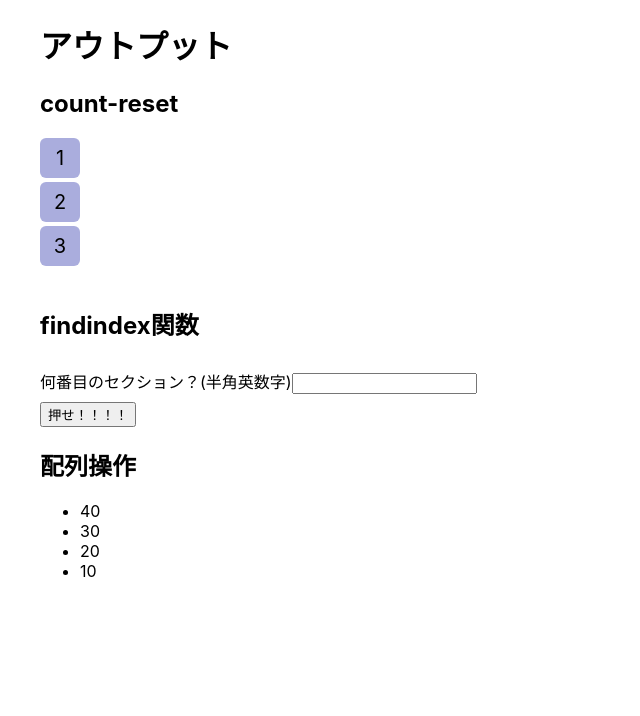
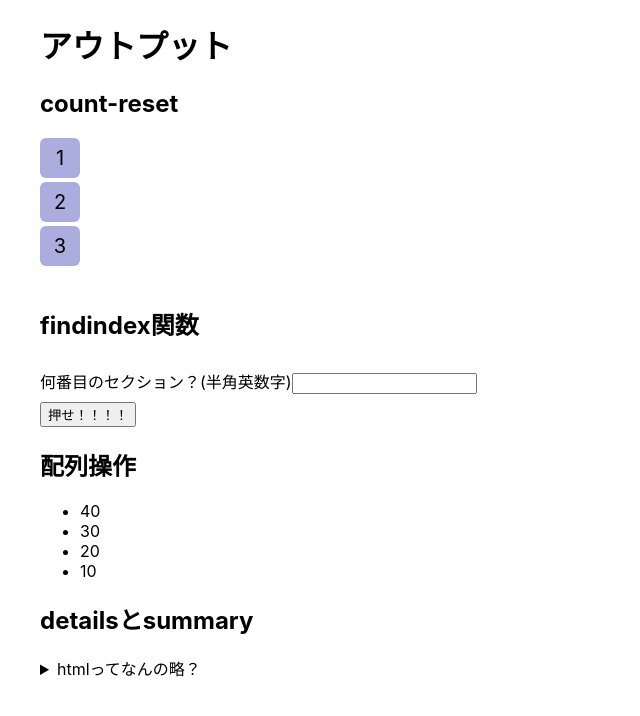
Before and after one commit to toraguitar/output-channel, a React (Create React App) app: page / in a window 1280 px wide. Shown: the top 716 px of the page, without its empty margins (0-640 px from the left). Built offline with nearby package versions, Linux system fonts and the light colour scheme; the HTML template or start-up script is replaced by a standard one.

Commit message:
detailsとsummaryでアコーディオン作成

```diff
--- a/src/App.tsx
+++ b/src/App.tsx
@@ -3,6 +3,7 @@ import "./scss/App.scss";
 import Rank from "./partials/rank";
 import FindIndex from "./partials/findindex";
 import Arrangement from "./partials/arrangement";
+import Accordion from "./partials/accordion";
 
 function App() {
   return (
@@ -10,6 +11,7 @@ function App() {
       <Rank />
       <FindIndex />
       <Arrangement />
+      <Accordion />
     </main>
   );
 }
--- /dev/null
+++ b/src/partials/accordion.tsx
@@ -0,0 +1,15 @@
+import React from "react";
+
+function Accordion() {
+  return (
+    <section className="output-accordion" data-find-index="section">
+      <h2 className="output-accordion__title">detailsとsummary</h2>
+      <details className="output-accordion__details">
+        <summary className="output-accordion__summary">htmlってなんの略？</summary>
+        <p className="output-accordion__paragraph">「Hyper Text Markup Language」の略です。</p>
+      </details>
+    </section>
+  );
+}
+
+export default Accordion;
--- a/src/partials/arrangement.tsx
+++ b/src/partials/arrangement.tsx
@@ -13,7 +13,7 @@ function Arrangement() {
     };
 
     return (
-        <section className="output-arrangement">
+        <section className="output-arrangement" data-find-index="section">
             <h2>配列操作</h2>
             {loop()}
         </section>
```
